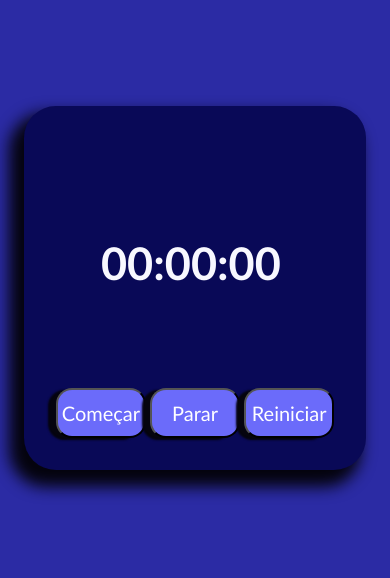
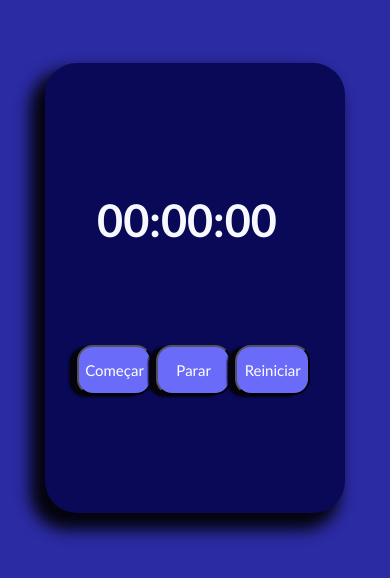
Before and after one commit to AinoanSouza/Cronometo, a plain HTML site: page index.html in a window 390 px wide. Shown: the part 134-712 px from the top of the page. Drawn offline with Linux system fonts and the light colour scheme.

Commit message:
Update style.css

```diff
--- a/style.css
+++ b/style.css
@@ -41,5 +41,21 @@ button {
 }
 button:hover {
     background-color:rgb(41, 41, 212);
+}
 
+@media all and (max-width:768px) {
+    #relogio  {
+        width: 300px;
+        height: 450px;
+    }
+    button  {
+        align-items: center;
+        float: center;
+        justify-content: baseline;
+        width: 75px;
+        font-size: 15px;
+    }
+    #tempo {
+        width: 220px;
+    }
 }
```
